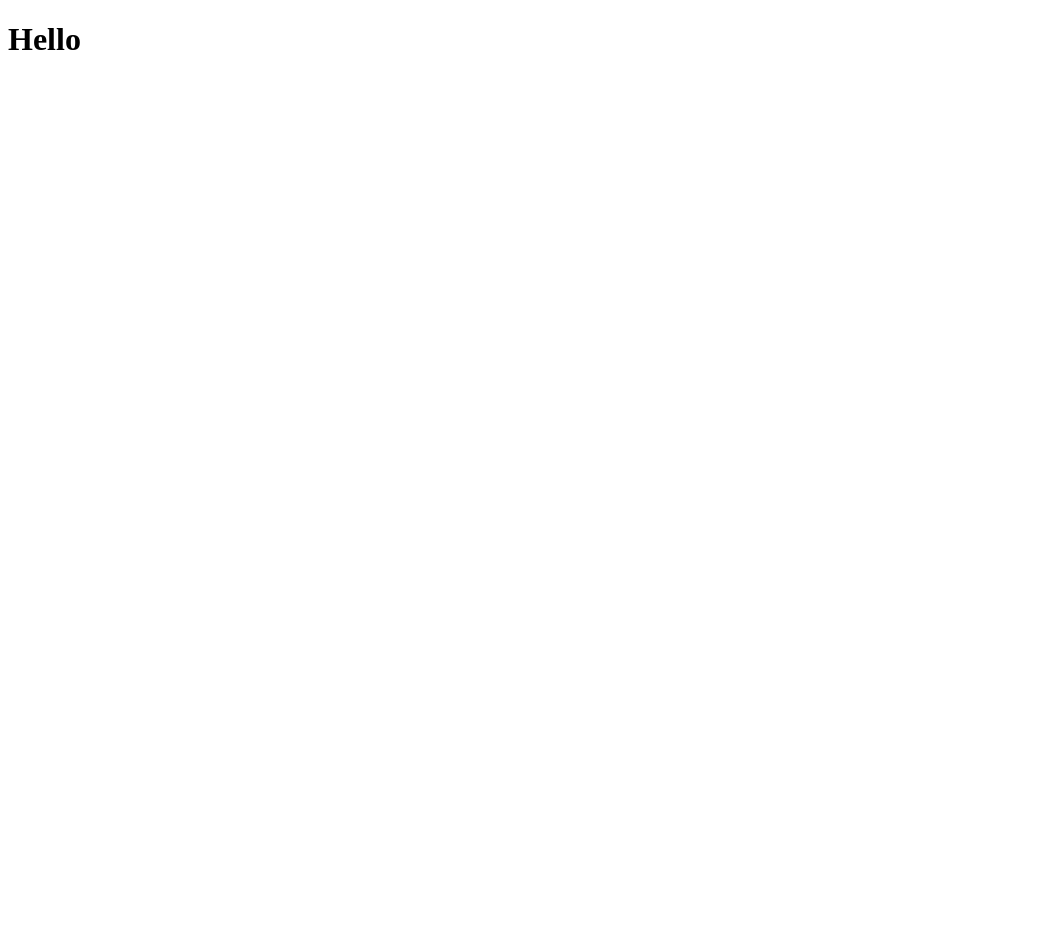
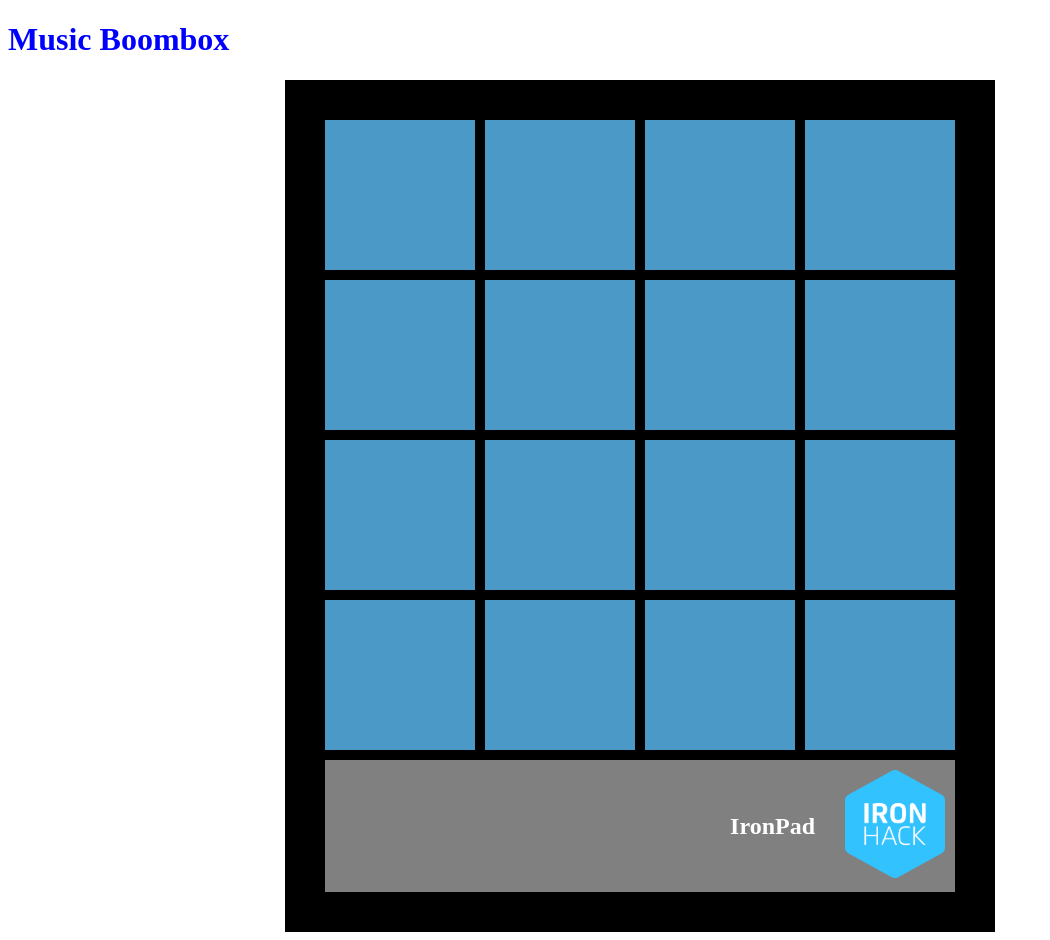
Before and after one commit to cangeles14/code_me_html_css_template, a plain HTML site: page index.html in a window 1280 px wide. Shown: the whole page, without its empty margins (0-1050 px from the left). Before the commit the page ends 800 px from the top, so only its background shows below. Drawn offline with Linux system fonts and the light colour scheme; a web font is replaced by a local one.

Commit message:
started code me html

```diff
--- a/index.html
+++ b/index.html
@@ -5,9 +5,38 @@
     <meta name="viewport" content="width=device-width, initial-scale=1.0" />
     <meta http-equiv="X-UA-Compatible" content="ie=edge" />
     <link rel="stylesheet" href="./style.css" />
-    <title>Document</title>
+    <title>Ironhack HTML and CSS Workshop</title>
   </head>
   <body>
-      <h1>Hello</h1>
+    <h1>Music Boombox</h1>
+    <div id="launch-pad">
+
+      <div class="pad"></div>
+      <div class="pad"></div>
+      <div class="pad"></div>
+      <div class="pad"></div>
+
+      <div class="pad"></div>
+      <div class="pad"></div>
+      <div class="pad"></div>
+      <div class="pad"></div>
+
+      <div class="pad"></div>
+      <div class="pad"></div>
+      <div class="pad"></div>
+      <div class="pad"></div>
+
+      <div class="pad"></div>
+      <div class="pad"></div>
+      <div class="pad"></div>
+      <div class="pad"></div>
+
+      <div class="brand">
+        <h2 class="pad-title">IronPad</h2>
+        <div>
+          <img src="./images/logo.png" alt="">
+        </div>
+      </div>
+    </div>
   </body>
 </html>
--- a/style.css
+++ b/style.css
@@ -1,2 +1,75 @@
 @import url("https://fonts.googleapis.com/css?family=Roboto:300,400,500&display=swap");
 @import url("https://fonts.googleapis.com/css?family=Six+Caps&display=swap");
+
+body {
+    color: purple;
+}
+
+h1 {
+    color: blue;
+}
+
+@keyframes wheelHueColor {
+    from, to { color: rgb(236,100,75); }
+    10%      { color: rgb(219,10,91); }
+    20%      { color: rgb(174,168,211); }
+    30%      { color: rgb(89,171,227); }
+    40%      { color: rgb(37,116,169); }
+    50%      { color: rgb(3,201,169); }
+    60%      { color: rgb(22,160,133); }
+    70%      { color: rgb(233,212,96); }
+    80%      { color: rgb(243,156,18); }
+    90%      { color: rgb(236,240,241); }
+}
+
+.example {
+    color: rgb(236,100,75);
+    animation: wheelHueColor 20s infinite;
+    text-align: center;
+    font-size: 200px;
+    margin-top: 50vh;
+    transform: translateY(-50%);
+}
+.title {
+    color: green;
+}
+
+.pad {
+    background-color: rgb(75, 153, 199);
+}
+
+.brand {
+    background-color: grey;
+    grid-column-start:1 ;
+    grid-column-end: 5;
+    color: white;
+    display: flex;
+    justify-content: flex-end;
+    align-items: center;
+}
+
+.brand img {
+    width: 100px;
+    height: auto;
+    padding: 10px;
+}
+
+#launch-pad {
+    display: grid;
+    grid-template-columns: repeat(4,150px);
+    grid-template-rows: repeat(4,150px);
+    background-color: black;
+    column-gap: 10px;
+    row-gap: 10px;
+    width: min-content;
+    margin: auto;
+    padding: 40px;
+}
+
+.pad-title {
+    margin-right: 20px;
+}
+
+.pad:hover {
+    background-color: darkviolet;
+}
```
